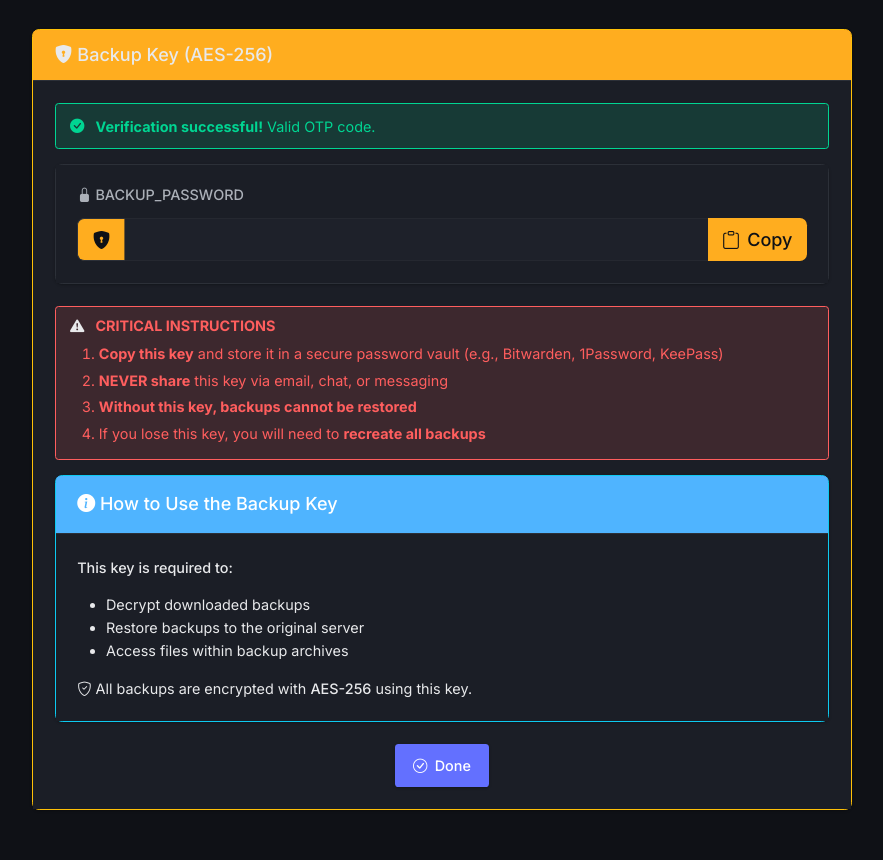
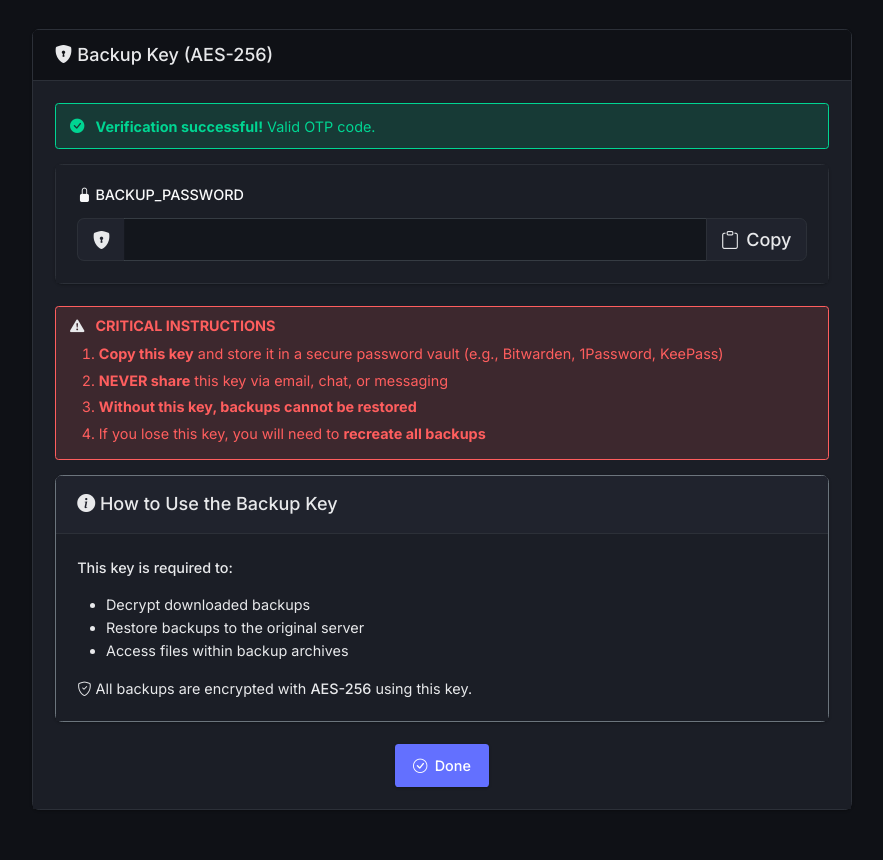
Before and after one commit to syrusnfs/Spectre-, a Python web app: template templates/view_backup_key.html in a window 1280 px wide. Shown: the whole page, without its empty margins (315-1198 px from the left). Run offline with Jinja, Linux system fonts and the light colour scheme; the template is opened without the code that fills it, so the values that code supplies are empty.

Commit message:
Add files via upload

```diff
--- a/templates/confirm_view_backup_key.html
+++ b/templates/confirm_view_backup_key.html
@@ -13,7 +13,7 @@
 <div class="row justify-content-center">
     <div class="col-md-8">
         <div class="card">
-            <div class="card-header bg-warning text-dark">
+            <div class="card-header bg-dark text-white">
                 <h5 class="mb-0">
                     <i class="bi bi-lock-fill"></i> Backup Key Access
                     {% if is_admin_view %}
--- a/templates/view_backup_key.html
+++ b/templates/view_backup_key.html
@@ -12,8 +12,8 @@
 {% block content %}
 <div class="row justify-content-center">
     <div class="col-md-10">
-        <div class="card border-warning">
-            <div class="card-header bg-warning text-dark">
+        <div class="card">
+            <div class="card-header bg-dark text-white">
                 <h5 class="mb-0">
                     <i class="bi bi-shield-lock-fill"></i> Backup Key (AES-256)
                     {% if is_admin_view %}
@@ -27,22 +27,22 @@
                     <strong>Verification successful!</strong> Valid OTP code.
                 </div>
 
-                <div class="card bg-light mb-4">
+                <div class="card bg-dark mb-4">
                     <div class="card-body">
-                        <h6 class="text-muted mb-3">
+                        <h6 class="text-light mb-3">
                             <i class="bi bi-lock-fill"></i> BACKUP_PASSWORD
                         </h6>
                         <div class="input-group input-group-lg">
-                            <span class="input-group-text bg-warning">
+                            <span class="input-group-text bg-secondary text-white">
                                 <i class="bi bi-shield-lock-fill"></i>
                             </span>
                             <input type="text"
-                                   class="form-control"
+                                   class="form-control bg-dark text-white"
                                    id="backupKeyField"
                                    value="{{ backup_key }}"
                                    readonly
-                                   style="font-family: monospace; font-size: 1.1rem; letter-spacing: 0.05em;">
-                            <button class="btn btn-warning" type="button" onclick="copyBackupKey()" title="Copy Backup Key">
+                                   style="font-family: monospace; font-size: 1.1rem; letter-spacing: 0.05em; border-color: #495057;">
+                            <button class="btn btn-secondary" type="button" onclick="copyBackupKey()" title="Copy Backup Key">
                                 <i class="bi bi-clipboard" id="copyIcon"></i> Copy
                             </button>
                         </div>
@@ -62,8 +62,8 @@
                     </ol>
                 </div>
 
-                <div class="card border-info">
-                    <div class="card-header bg-info text-white">
+                <div class="card border-secondary">
+                    <div class="card-header bg-secondary text-white">
                         <i class="bi bi-info-circle-fill"></i> How to Use the Backup Key
                     </div>
                     <div class="card-body">
@@ -110,14 +110,14 @@
         const btn = copyIcon.parentElement;
         const originalText = btn.innerHTML;
         btn.innerHTML = '<i class="bi bi-check-circle-fill"></i> Copied!';
-        btn.classList.remove('btn-warning');
+        btn.classList.remove('btn-secondary');
         btn.classList.add('btn-success');
 
         // Restore after 3 seconds
         setTimeout(function() {
             btn.innerHTML = originalText;
             btn.classList.remove('btn-success');
-            btn.classList.add('btn-warning');
+            btn.classList.add('btn-secondary');
             copyIcon.classList.remove('bi-clipboard-check');
             copyIcon.classList.add('bi-clipboard');
         }, 3000);
```
